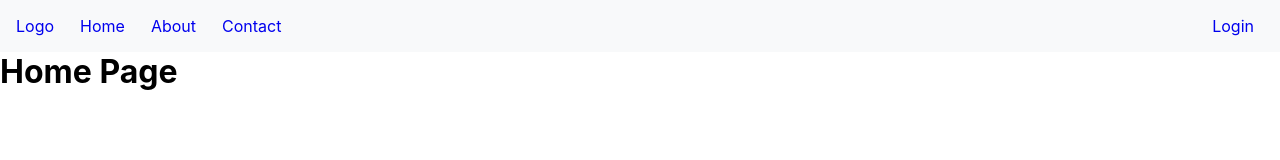
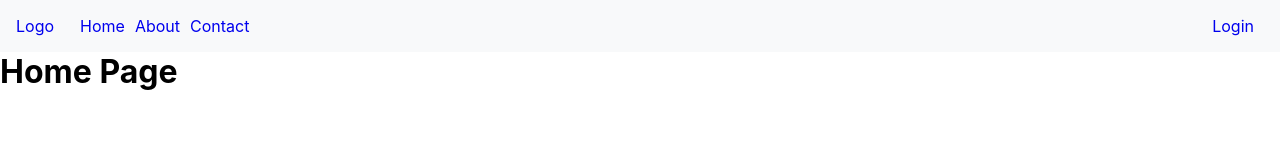
Before and after one commit to SahatasLee/Next, a Next.js app: page / in a window 1280 px wide. Shown: the top 160 px of the page. Built offline with nearby package versions, Linux system fonts and the light colour scheme.

Commit message:
Links to navbar

```diff
--- a/app/components/narbar/Navbar.tsx
+++ b/app/components/narbar/Navbar.tsx
@@ -1,6 +1,7 @@
 import React from 'react'
 import Link from 'next/link'
 import styles from './Narbar.module.css'
+import Links from './links/Links'
 
 const Navbar = () => {
   return (
@@ -9,10 +10,11 @@ const Navbar = () => {
           <div className='Logo'>
             <Link href="/">Logo</Link>
           </div>
-          <a href="/">Home</a>
+          {/* <a href="/">Home</a> */}
           {/* <Link href="/">Home</Link> */}
-          <Link href='/about'>About</Link>
-          <Link href='/contact'>Contact</Link>
+          {/* <Link href='/about'>About</Link>
+          <Link href='/contact'>Contact</Link> */}
+          <Links />
         </div>
         <div className={styles.right}>
             <Link href="/login">Login</Link>
--- a/app/components/narbar/links/Links.tsx
+++ b/app/components/narbar/links/Links.tsx
@@ -23,7 +23,7 @@ const Links = () => {
             links.map(
                 (
                     link=>(
-                        <Link href={link.path}></Link>
+                        <Link href={link.path} key={link.title}>{link.title}</Link>
                     )
                 )
             )
```
